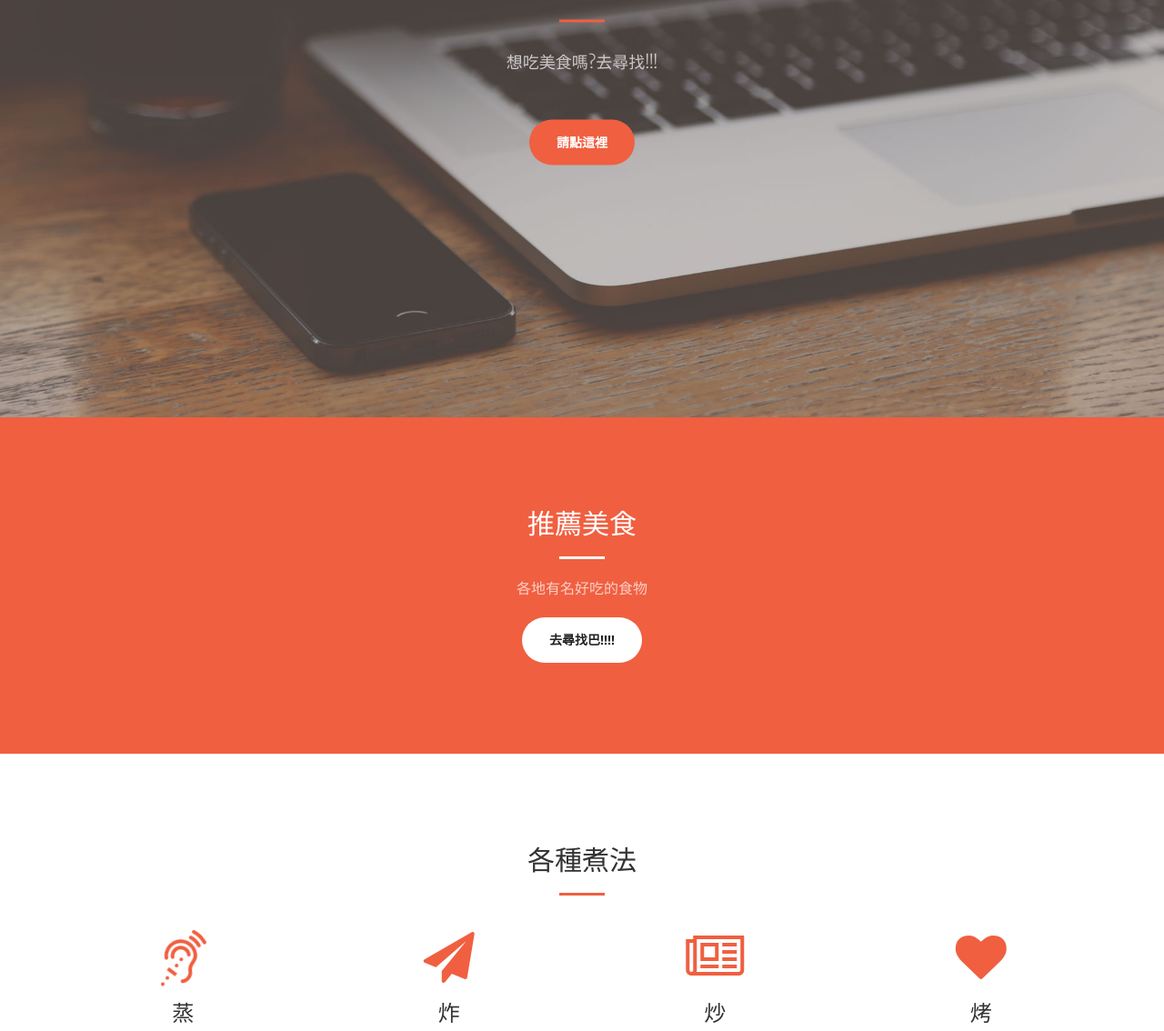
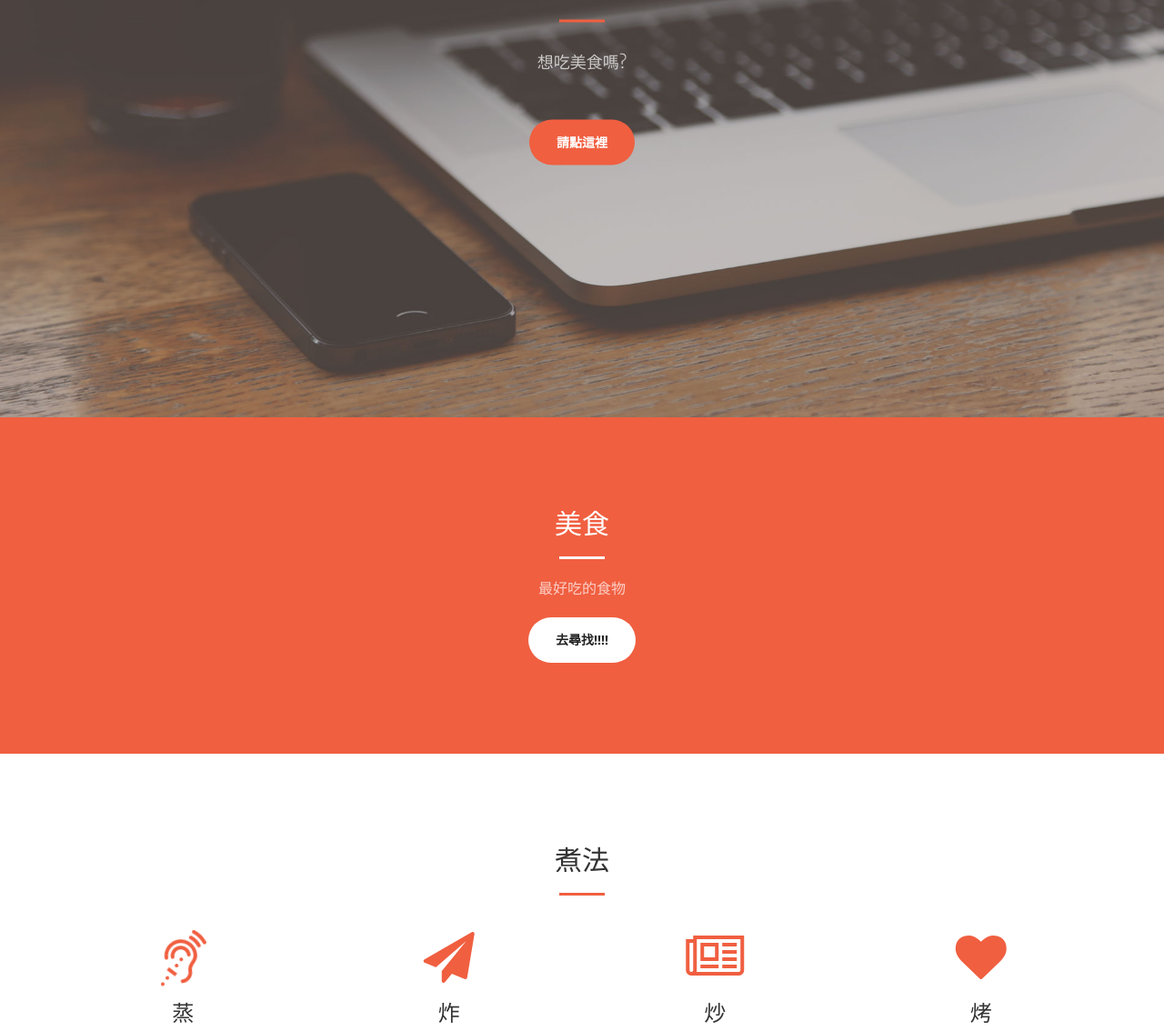
Before and after one commit to johnny0628/-, a website: page creative/index.html in a window 1280 px wide. Shown: the part 341-1475 px from the top of the page at 91% size. Drawn offline with nearby package versions, Linux system fonts and the light colour scheme.

Commit message:
Add files via upload

```diff
--- a/creative/index.html
+++ b/creative/index.html
@@ -73,7 +73,7 @@
             <div class="header-content-inner">
                 <h1 id="homeHeading">美食位置</h1>
                 <hr>
-                <p>想吃美食嗎?去尋找!!!</p>
+                <p>想吃美食嗎?</p>
                 <a href="#about" class="btn btn-primary btn-xl page-scroll">請點這裡</a>
             </div>
         </div>
@@ -83,10 +83,10 @@
         <div class="container">
             <div class="row">
                 <div class="col-lg-8 col-lg-offset-2 text-center">
-                    <h2 class="section-heading">推薦美食</h2>
+                    <h2 class="section-heading">美食</h2>
                     <hr class="light">
-                    <p class="text-faded">各地有名好吃的食物</p>
-                    <a href="#services" class="page-scroll btn btn-default btn-xl sr-button">去尋找巴!!!!</a>
+                    <p class="text-faded">最好吃的食物</p>
+                    <a href="#services" class="page-scroll btn btn-default btn-xl sr-button">去尋找!!!!</a>
                 </div>
             </div>
         </div>
@@ -96,7 +96,7 @@
         <div class="container">
             <div class="row">
                 <div class="col-lg-12 text-center">
-                    <h2 class="section-heading">各種煮法</h2>
+                    <h2 class="section-heading">煮法</h2>
                     <hr class="primary">
                 </div>
             </div>
```
